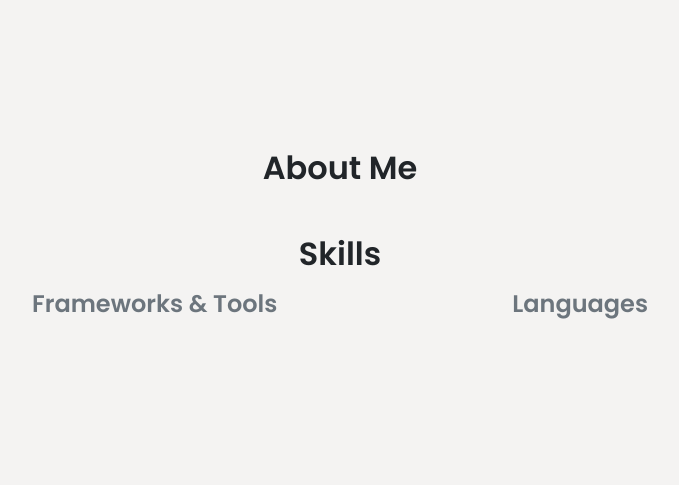
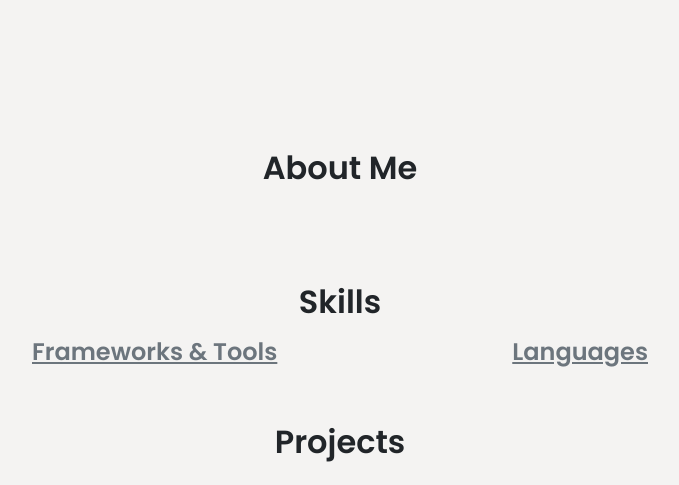
Before and after one commit to BradleyGilden/GitCraft, a Flask app: template app/templates/portfolio_scrollable.html in a window 1280 px wide. Shown: the part 667-1152 px from the top of the page, without its empty margins (300-979 px from the left). Before the commit the page ends 986 px from the top, so only its background shows below. Run offline with Flask 3, Linux system fonts and the light colour scheme; the template is opened without the code that fills it, so the values that code supplies are empty; parts of the project's set-up code (start-up, migrations or seed data) failed here and were passed over.

Commit message:
projects card

```diff
--- a/app/static/css/portfolio_scrollable.css
+++ b/app/static/css/portfolio_scrollable.css
@@ -56,6 +56,7 @@ body {
     height: 80px;
 }
 
+
 /**
  * ----------------------------------------
  * @animation text-shadow-drop-center
--- a/app/templates/portfolio_scrollable.html
+++ b/app/templates/portfolio_scrollable.html
@@ -53,7 +53,7 @@
               <a class="nav-link custom-nav-toggle" href="#skills-title">Skills</a>
             </li>
             <li class="nav-item">
-              <a class="nav-link custom-nav-toggle" href="#">Projects</a>
+              <a class="nav-link custom-nav-toggle" href="#projects-title">Projects</a>
             </li>
             <li class="nav-item">
               <a class="nav-link custom-nav-toggle" href="#">Contact</a>
@@ -90,23 +90,33 @@
       <h2 id="about-title" class="text-center fw-semibold mb-3">About Me</h2>
       <h5 class="h5">{{ bio }}</h5>
     </section>
-    <section class="skills mt-5 container w-50">
+    <section class="skills mt-5 pt-5 container w-50">
       <h2 id="skills-title" class="text-center fw-semibold mb-3">Skills</h2>
       <div class="d-flex justify-content-between">
         <div class="tools d-flex flex-column align-items-center">
-          <h4 class="tools-title fw-semibold text-secondary">Frameworks & Tools</h4>
+          <h4 class="tools-title fw-semibold text-secondary text-decoration-underline">Frameworks & Tools</h4>
           {% for name in toolimgs %}
           <h5 class="text-secondary fw-light">{{ name }}</h5>
           {% endfor %}
         </div>
         <div class="langs d-flex flex-column align-items-center">
-          <h4 class="langs-title fw-semibold text-secondary">Languages</h4>
+          <h4 class="langs-title fw-semibold text-secondary text-decoration-underline">Languages</h4>
           {% for name in langimgs %}
           <h5 class="text-secondary fw-light">{{ name }}</h5>
           {% endfor %}
         </div>
       </div>
     </section>
+    <section class="projects mt-5 container w-50">
+      <h2 id="projects-title" class="text-center fw-semibold mb-4">Projects</h2>
+      <div class="project-cards d-flex flex-wrap gap-3">
+        {% for i in range(pinned|length) %}
+        <div class="project-card rounded-4 bg-secondary p-3">
+          <h4 class="h4 text-white">{{ pinned[i].name }}</h4>
+        </div>
+        {% endfor %}
+      </div>
+    </section>
   </div>
 </body>
 </html>
```
